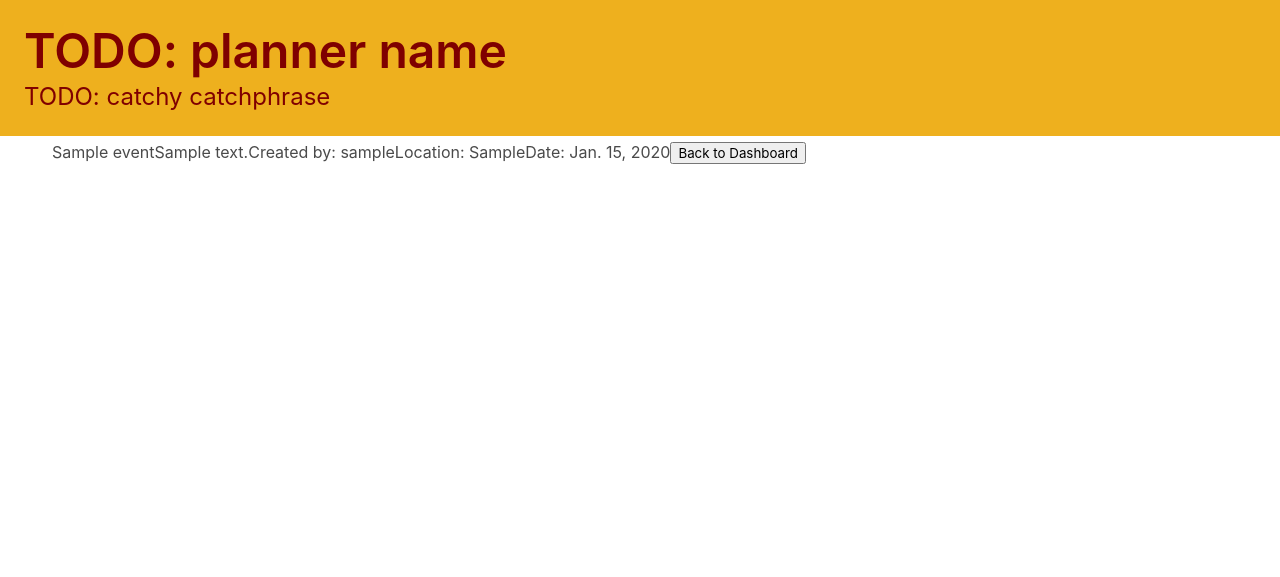
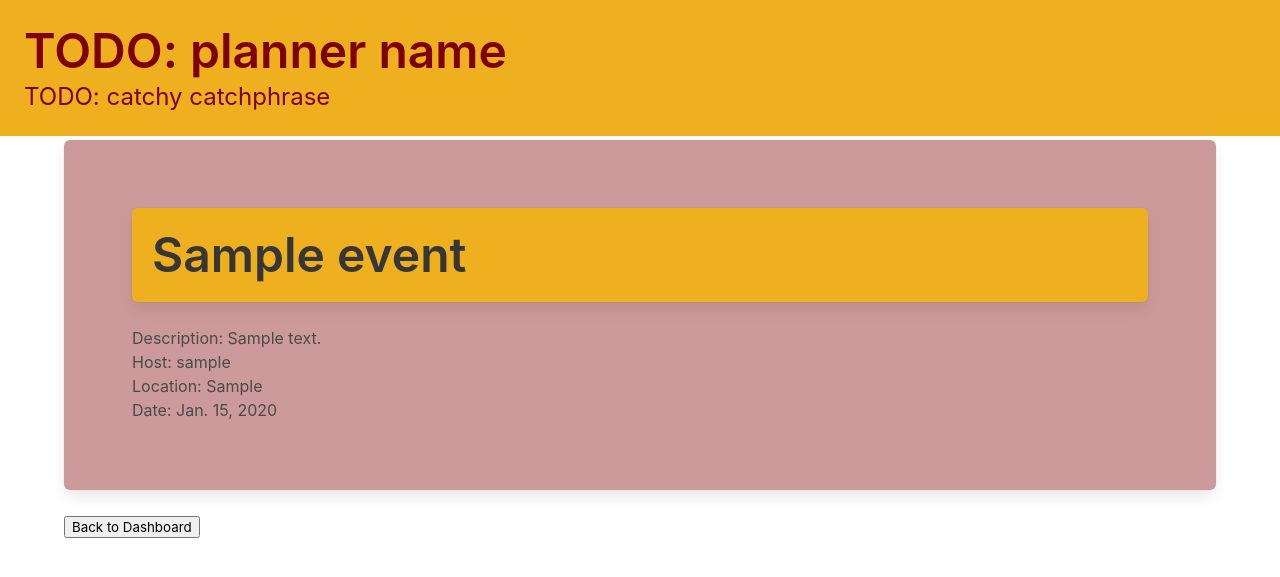
Before and after one commit to mikeryu/westmont-cs130-f23-team-gold, a Django app: page /planner/event/1/ in a window 1280 px wide. Shown: the top 577 px of the page. Run offline with Django 4.2, Linux system fonts and the light colour scheme; tables that the repository leaves empty hold one stand-in row (values such as "Sample post").

Commit message:
Added event_home css styling to match board

```diff
--- a/our_site/planner/templates/planner/event_home.html
+++ b/our_site/planner/templates/planner/event_home.html
@@ -1,13 +1,25 @@
 {% extends 'base.html' %}
 
 {% block content %}
-    <h1>{{ event.name }}</h1>
-    <p>{{ event.description }}</p>
-    <p> Created by: {{ event.owner.user }}</p>
-    <p> Location: {{ event.location }}</p>
-    <p> Date: {{ event.date }}</p>
+<div class="container">
+    <section class="box" style="background-color: #7f000065">
+        <div class="hero-body">
+            <section class="box" style="background-color: #eeb01e">
+                <h1 class="title is-1">{{ event.name }}</h1>
+            </section>
+            <p>Description: {{ event.description }}</p>
+            <p> Host: {{ event.owner.user }}</p>
+            <p> Location: {{ event.location }}</p>
+            <p> Date: {{ event.date }}</p>
+        </div>
+    </section>
 
-    <form action="{% url 'planner:dashboard' %}">
-        <input type="submit" value="Back to Dashboard" />
-    </form>
+    <div class="container">
+        <form action="{% url 'planner:dashboard' %}">
+            <input type="submit" value="Back to Dashboard" />
+        </form>
+    </div>
+</div>
+
+
 {% endblock content %}
```
